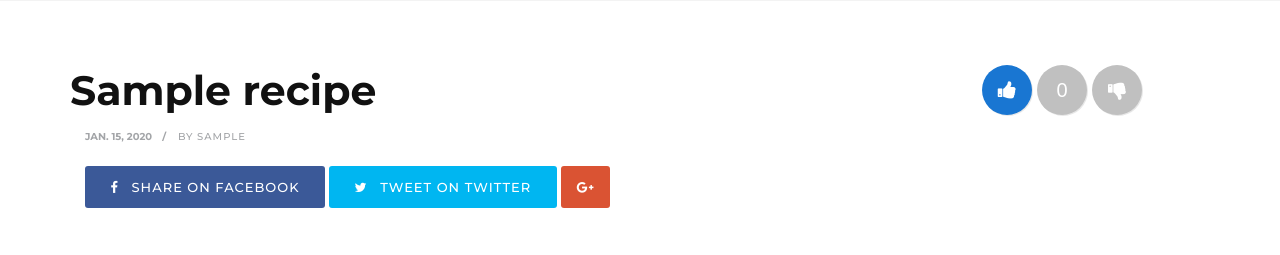
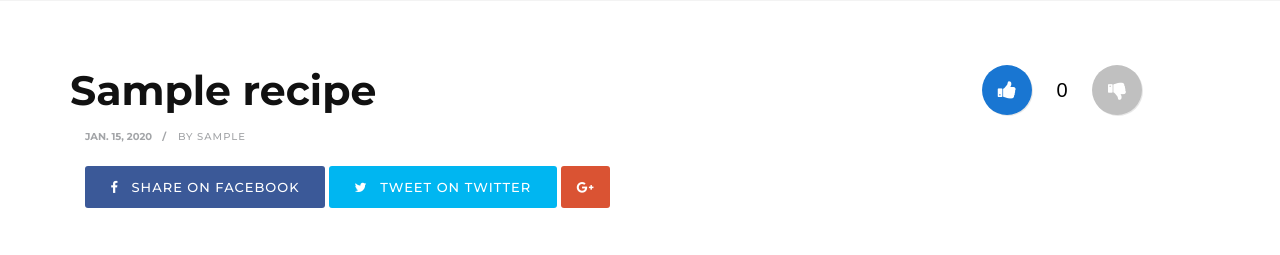
Before and after one commit to ndestrieux/my_recipes_web_app, a Django app: page /recipe/1/ in a window 1280 px wide. Shown: the part 1240-1495 px from the top of the page. Run offline with Django 4.2, Linux system fonts and the light colour scheme; a user stored in the database is signed in; tables that the repository leaves empty hold one stand-in row (values such as "Sample post"); grey boxes marked "Sample" are stand-in pictures; some libraries are stand-ins or nearby versions.

Commit message:
Like counter style reviewed the field stay at the same place when liking/disliking

```diff
--- a/app/static/style.css
+++ b/app/static/style.css
@@ -1702,16 +1702,20 @@ hr.invis3 {
 
 .vote   {
     border: 0;
+    background-color: white;
+    height: 50px;
+    width: 50px;
+}
+
+#thumbUp, #thumbDown    {
     border-radius: 50%;
     background-color: silver;
     color: white;
-    height: 50px;
-    width: 50px;
     box-shadow:1px 1px 0px rgba(176, 176, 176, 0.3);
     cursor:pointer;
 }
 
-.vote:hover   {
+#thumbUp:hover, #thumbDown:hover   {
     box-shadow:1px 1px 2px rgba(176, 176, 176, 0.5);
 }
 
@@ -1731,10 +1735,3 @@ hr.invis3 {
 #thumbDown.active, #thumbDown:hover {
     background-color: #cc0000;
 }
-
-#likeCounter    {
-    vertical-align: baseline;
-    display: inline;
-    margin-left: 0.5em;
-    margin-right: 0.5em;
-}
```
